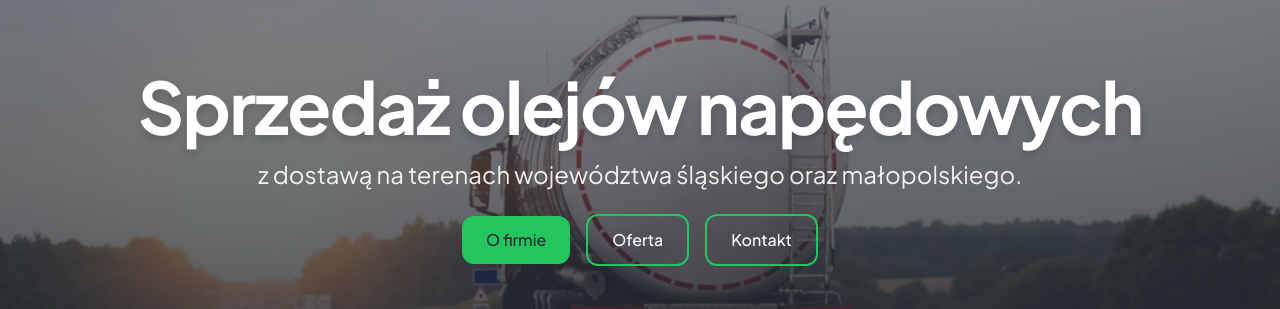
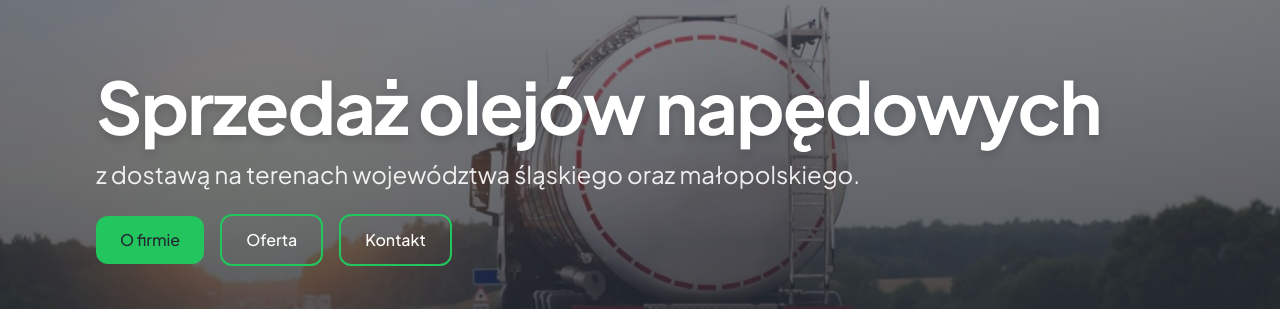
Before and after one commit to majkus1/fuel-company-dashboard, a Next.js app: page / in a window 1280 px wide. Shown: the part 232-541 px from the top of the page. Built offline with nearby package versions, Linux system fonts and the light colour scheme; no server answers; the database is empty.

Commit message:
update layout4

```diff
--- a/app/page.js
+++ b/app/page.js
@@ -25,14 +25,14 @@ export default function Home() {
             sizes="100vw"
           />
           <div className="hero-overlay absolute inset-0" />
-          <div className="container-narrow relative z-10 flex flex-col items-center text-center">
+          <div className="container-narrow relative z-10 flex flex-col items-start text-left">
             <h1 className="text-4xl font-bold tracking-tight text-white drop-shadow-lg sm:text-5xl md:text-6xl lg:text-7xl">
               Sprzedaż olejów napędowych
             </h1>
             <p className="mt-4 text-lg text-white/90 sm:text-xl md:text-2xl">
               z dostawą na terenach województwa śląskiego oraz małopolskiego.
             </p>
-            <div className="mt-6 flex flex-wrap items-center justify-center gap-4">
+            <div className="mt-6 flex flex-wrap items-center justify-start gap-4">
               <Link href="/o-firmie" className="btn-primary">
                 O firmie
               </Link>
```
